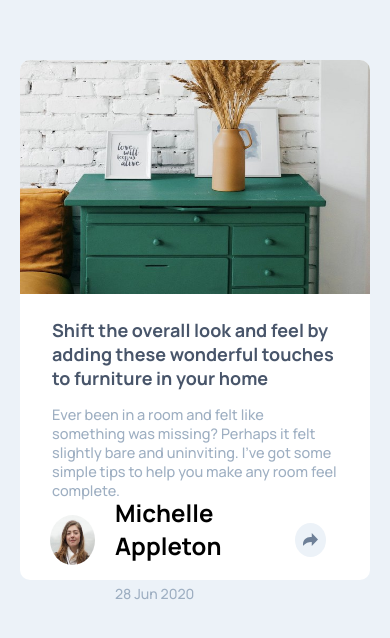
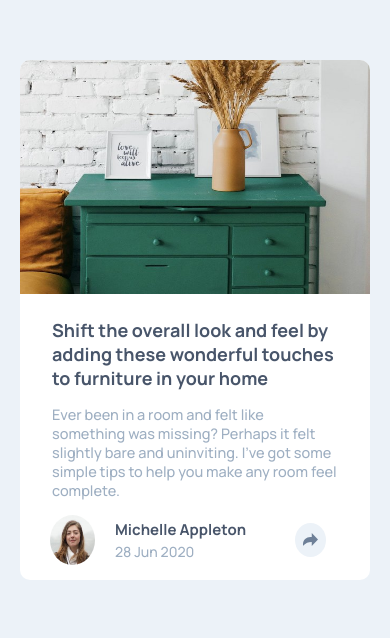
Before and after one commit to uspaz/article-preview-component, a website: page index.html in a window 390 px wide. Shown: the part 102-740 px from the top of the page. Drawn offline with Linux system fonts and the light colour scheme.

Commit message:
Correcciones

```diff
--- a/scss/main.scss
+++ b/scss/main.scss
@@ -83,7 +83,7 @@ $light-grayish-blue: hsl(210, 46%, 95%);
           }
 
           .data {
-            h3 {
+            h2 {
               @include texts(1rem, $dark-grayish, 0rem, 0rem);
             }
 
@@ -181,7 +181,7 @@ $light-grayish-blue: hsl(210, 46%, 95%);
             }
 
             .data {
-              h3 {
+              h2 {
                 font-size: .9375rem;
               }
             }
```
Also changed, not shown: css/style.css.
